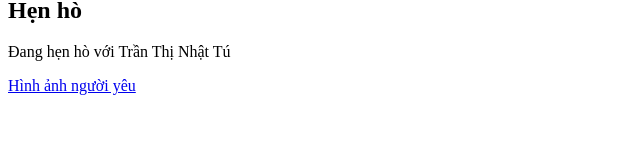
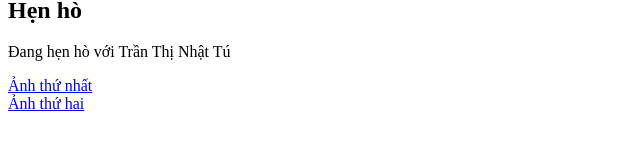
Before and after one commit to trungtin1808/duan5, a plain HTML site: page index.html in a window 1280 px wide. Shown: the part 307-454 px from the top of the page, without its empty margins (0-640 px from the left). Drawn offline with Linux system fonts and the light colour scheme.

Commit message:
sửa đổi lần thứ 2

```diff
--- a/index.html
+++ b/index.html
@@ -18,7 +18,7 @@
     </ol>
     <h2>Hẹn hò</h2>
     <p>Đang hẹn hò với Trần Thị Nhật Tú</p>
-    <a href="./image/anhTTNT.jpg">Hình ảnh người yêu</a>
-    <h2></h2>
+    <a href="./image/anhTTNT.jpg">Ảnh thứ nhất</a> <br />
+    <a href="./image/AnhTTNT2.jpg">Ảnh thứ hai</a> <br />
   </body>
 </html>
```
Also changed, not shown: image/AnhTTNT2.jpg (added).
